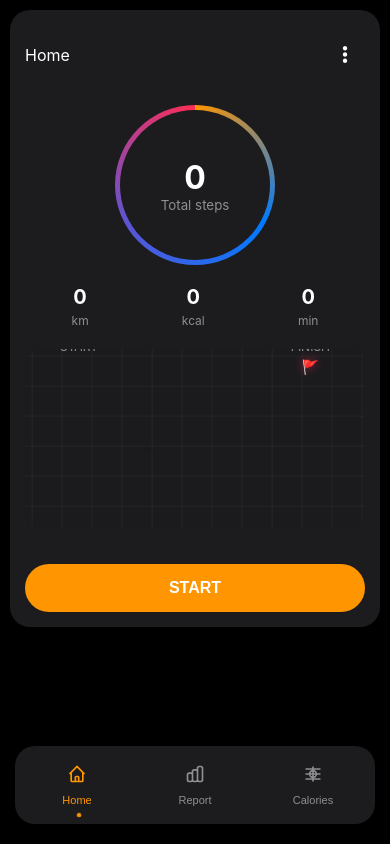
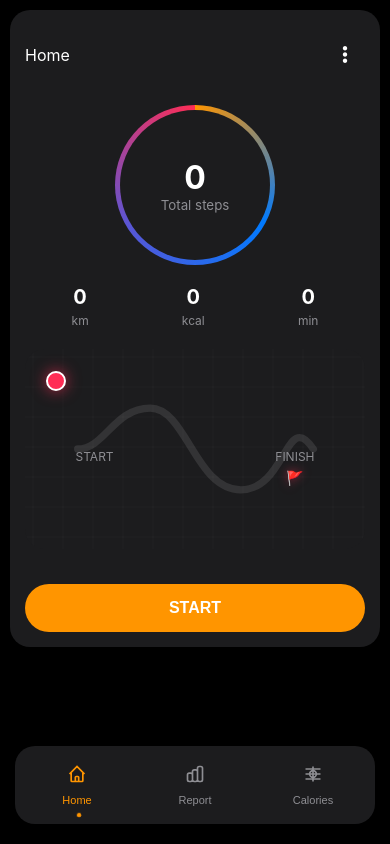
Before and after one commit to shakyarbin/Steps1, a plain HTML site: page index.html in a window 390 px wide. Drawn offline with Linux system fonts and the light colour scheme.

Commit message:
Add files via upload

```diff
--- a/app.js
+++ b/app.js
@@ -162,27 +162,32 @@ class StepTracker {
     }
 
     updateProgress() {
-        const progressLine = document.querySelector('.progress-line');
-        const progressDot = document.querySelector('.progress-dot');
+        const progress = document.querySelector('.progress');
+        const trackDot = document.querySelector('.track-dot');
         const totalStepsToFinish = 100;
-        const progress = Math.min(this.steps / totalStepsToFinish, 1);
+        const progressValue = Math.min(this.steps / totalStepsToFinish, 1);
 
-        progressLine.style.width = `${progress * 100}%`;
-        progressDot.style.left = `${progress * 100}%`;
+        // Update progress path
+        const pathLength = progress.getTotalLength();
+        progress.style.strokeDashoffset = pathLength - (pathLength * progressValue);
 
-        // Calculate dot position along the curved path
-        const y = Math.sin(progress * Math.PI * 2) * 15;
-        progressDot.style.top = `calc(50% + ${y}px)`;
+        // Update dot position
+        const point = progress.getPointAtLength(pathLength * progressValue);
+        trackDot.style.left = `${point.x}px`;
+        trackDot.style.top = `${point.y}px`;
 
-        // Calculate rotation angle based on position
-        const angle = Math.cos(progress * Math.PI * 2) * 30;
-        progressDot.style.setProperty('--rotate', `${angle}deg`);
+        // Calculate dot rotation
+        if (progressValue < 1) {
+            const nextPoint = progress.getPointAtLength(Math.min(pathLength * progressValue + 1, pathLength));
+            const angle = Math.atan2(nextPoint.y - point.y, nextPoint.x - point.x) * 180 / Math.PI;
+            trackDot.style.transform = `translate(-50%, -50%) rotate(${angle}deg)`;
+        }
 
-        if (progress >= 1) {
-            progressDot.classList.add('complete');
+        if (progressValue >= 1) {
+            trackDot.classList.add('complete');
             document.querySelector('.flag')?.style.setProperty('animation', 'wave 1s infinite');
         } else {
-            progressDot.classList.remove('complete');
+            trackDot.classList.remove('complete');
         }
     }
 
--- a/index.html
+++ b/index.html
@@ -52,19 +52,30 @@
                     <span class="label">min</span>
                 </div>
             </div>
-            <div class="map-wrapper">
-                <div class="map-background">
+            <div class="map-block">
+                <div class="map-grid">
                     <div class="grid-lines"></div>
                 </div>
-                <div class="map-container">
-                    <div class="progress-path">
-                        <div class="progress-line"></div>
-                        <div class="progress-dot"></div>
+                <div class="track-container">
+                    <div class="track-path">
+                        <svg viewBox="0 0 300 150" preserveAspectRatio="xMidYMid meet">
+                            <defs>
+                                <linearGradient id="pathGradient" x1="0%" y1="0%" x2="100%" y2="0%">
+                                    <stop offset="0%" style="stop-color:#FF9500"/>
+                                    <stop offset="100%" style="stop-color:#FF2D55"/>
+                                </linearGradient>
+                            </defs>
+                            <path class="track" d="M20,75 C50,75 60,30 100,30 S150,120 200,120 S250,30 280,75" />
+                            <path class="progress" d="M20,75 C50,75 60,30 100,30 S150,120 200,120 S250,30 280,75" />
+                        </svg>
+                        <div class="track-dot"></div>
                     </div>
-                    <div class="start-label">START</div>
-                    <div class="end-label">
-                        <span>FINISH</span>
-                        <span class="flag">🚩</span>
+                    <div class="track-labels">
+                        <div class="start-point">START</div>
+                        <div class="end-point">
+                            <span>FINISH</span>
+                            <span class="flag">🚩</span>
+                        </div>
                     </div>
                 </div>
             </div>
--- a/style.css
+++ b/style.css
@@ -1017,3 +1017,140 @@ body {
     transform: translateX(-50%) translateY(0);
     opacity: 1;
 }
+
+.map-block {
+    background-color: #1c1c1e;
+    border-radius: 20px;
+    padding: 20px;
+    margin: 20px 0;
+    position: relative;
+    height: 250px;
+    overflow: hidden;
+}
+
+.map-grid {
+    position: absolute;
+    top: 0;
+    left: 0;
+    right: 0;
+    bottom: 0;
+    opacity: 0.5;
+}
+
+.grid-lines {
+    width: 100%;
+    height: 100%;
+    background-image:
+        linear-gradient(rgba(255,255,255,0.05) 1px, transparent 1px),
+        linear-gradient(90deg, rgba(255,255,255,0.05) 1px, transparent 1px);
+    background-size: 30px 30px;
+    animation: moveGrid 20s linear infinite;
+}
+
+.track-container {
+    position: relative;
+    height: 100%;
+    display: flex;
+    align-items: center;
+    justify-content: center;
+    z-index: 1;
+}
+
+.track-path {
+    width: 90%;
+    height: 80%;
+    position: relative;
+}
+
+.track-path svg {
+    width: 100%;
+    height: 100%;
+}
+
+.track {
+    fill: none;
+    stroke: rgba(255, 255, 255, 0.1);
+    stroke-width: 8;
+    stroke-linecap: round;
+}
+
+.progress {
+    fill: none;
+    stroke: url(#pathGradient);
+    stroke-width: 8;
+    stroke-linecap: round;
+    stroke-dasharray: 1000;
+    stroke-dashoffset: 1000;
+    transition: stroke-dashoffset 0.3s ease;
+}
+
+.track-dot {
+    width: 24px;
+    height: 24px;
+    background: #FF2D55;
+    border: 3px solid #fff;
+    border-radius: 50%;
+    position: absolute;
+    top: 0;
+    left: 0;
+    transform: translate(-50%, -50%);
+    box-shadow: 0 0 15px rgba(255, 45, 85, 0.7);
+    transition: all 0.3s ease;
+}
+
+.track-labels {
+    position: absolute;
+    width: 90%;
+    pointer-events: none;
+}
+
+.start-point, .end-point {
+    position: absolute;
+    color: #8e8e93;
+    font-size: 14px;
+    display: flex;
+    flex-direction: column;
+    align-items: center;
+    gap: 5px;
+}
+
+.start-point {
+    left: 20px;
+    top: 50%;
+}
+
+.end-point {
+    right: 20px;
+    top: 50%;
+}
+
+.flag {
+    font-size: 16px;
+    filter: drop-shadow(0 0 5px rgba(255, 45, 85, 0.5));
+}
+
+@keyframes moveGrid {
+    0% { background-position: 0 0; }
+    100% { background-position: 30px 30px; }
+}
+
+@media (max-width: 600px) {
+    .map-block {
+        height: 200px;
+        padding: 15px;
+    }
+
+    .track-dot {
+        width: 20px;
+        height: 20px;
+        border-width: 2px;
+    }
+
+    .start-point, .end-point {
+        font-size: 12px;
+    }
+
+    .flag {
+        font-size: 14px;
+    }
+}
```
